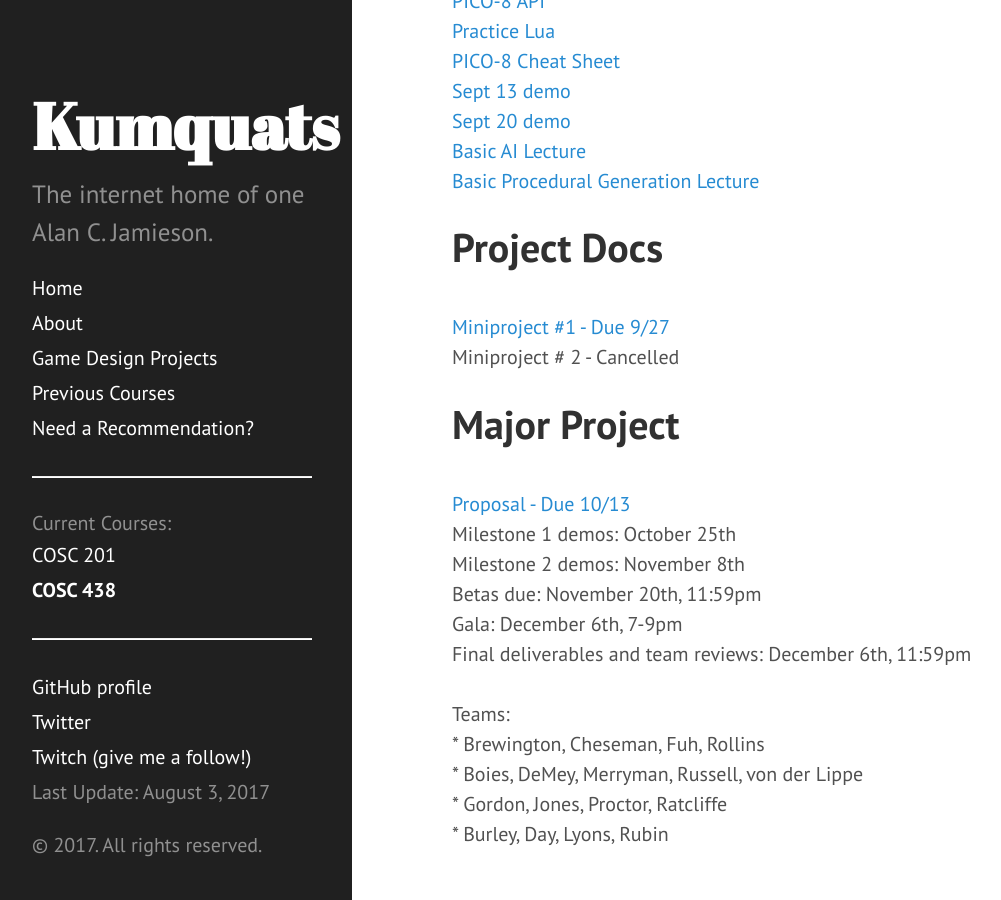
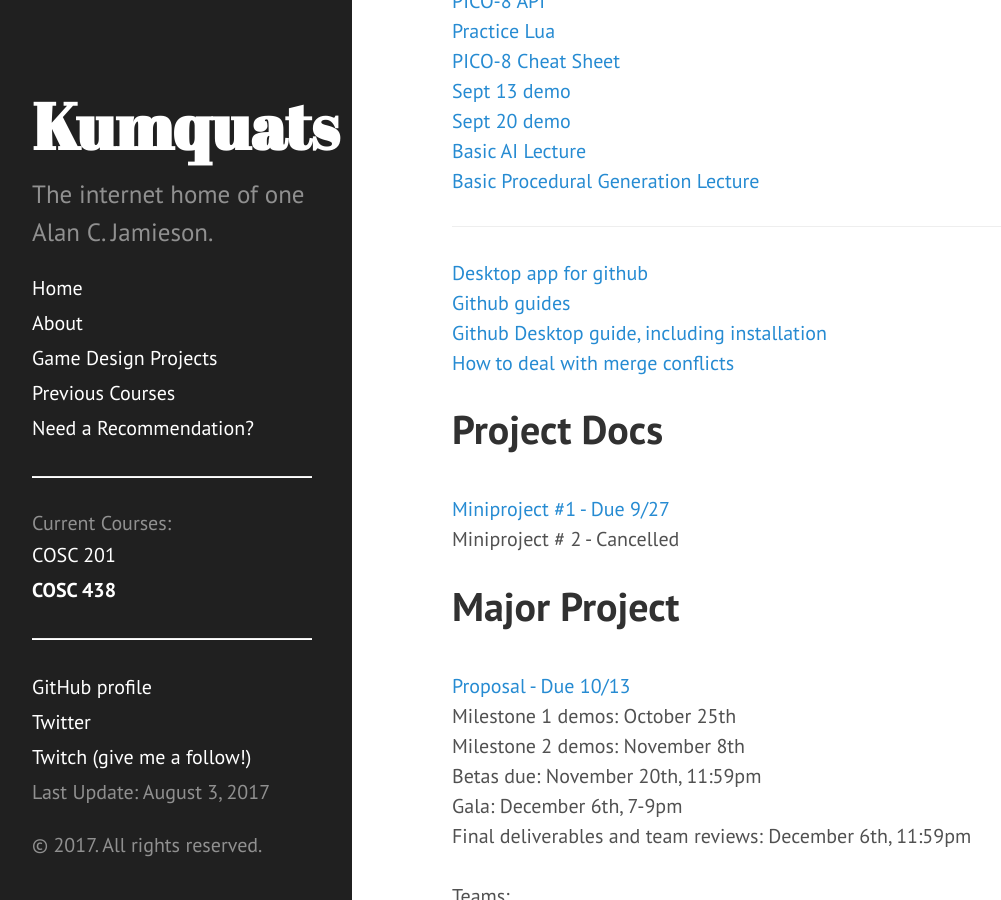
Before and after one commit to ripark/ripark.github.io, a Jekyll site: the page built from f17/cosc438.html, in a window 1280 px wide and 900 px high, scrolled down 414 px. Shown: the whole window, without its empty margins (8-1009 px from the left). Built offline with Jekyll 4.4.1, drawn with Linux system fonts in a browser that asks for light colours; Markdown is read by kramdown in place of the engine named in the settings.

Commit message:
github update

```diff
--- a/f17/cosc438.html
+++ b/f17/cosc438.html
@@ -33,6 +33,15 @@
 <br>
 <a href="https://www.youtube.com/watch?v=r7s1IqPKfLU">Basic Procedural Generation Lecture</a>
 <br>
+<hr>
+<a href="https://desktop.github.com/">Desktop app for github</a>
+<br>
+<a href="https://guides.github.com/">Github guides</a>
+<br>
+<a href="https://help.github.com/desktop/guides/">Github Desktop guide, including installation</a>
+<br>
+<a href="https://help.github.com/articles/resolving-a-merge-conflict-on-github/">How to deal with merge conflicts</a>
+<br>
 <h1>Project Docs</h1>
 <br>
 <a href="http://ripark.github.io/f17/COSC438Proj1.pdf">Miniproject #1 - Due 9/27</a>
```
